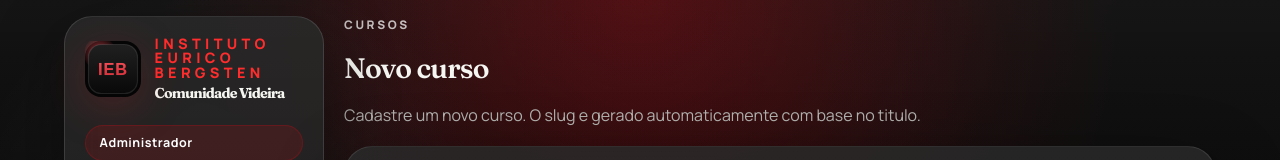
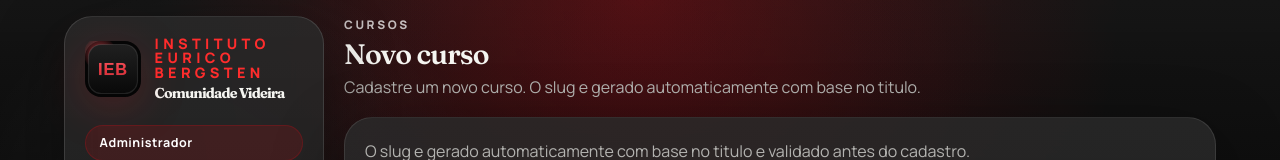
Before and after one commit to matheusnpenna/ieb-monorepo, a Nuxt app in the folder apps/web/: page /admin/cursos/novo in a window 1280 px wide. Shown: the top 160 px of the page. Built offline with nearby package versions, Linux system fonts and the light colour scheme; no server answers.

Commit message:
:rocket:

```diff
--- a/apps/web/app/assets/css/main.css
+++ b/apps/web/app/assets/css/main.css
@@ -106,7 +106,7 @@ textarea {
   margin: 0;
   font-family: 'Fraunces', serif;
   font-size: clamp(1.3rem, 2.2vw, 2.2rem);
-  line-height: 1.02;
+  line-height: 0;
   letter-spacing: -0.03em;
   color: var(--ds-text);
 }
```
